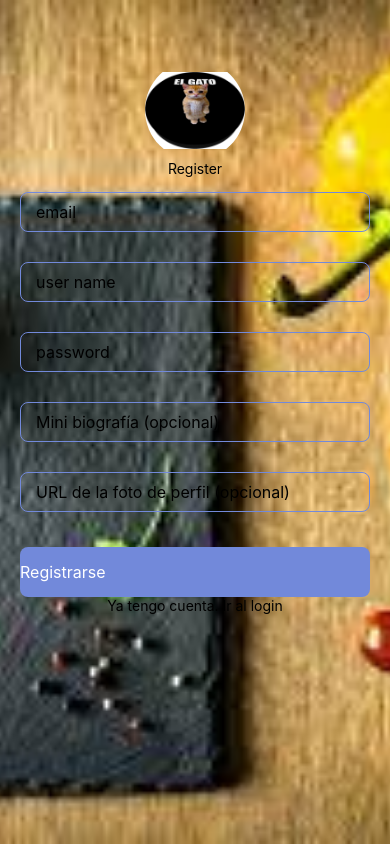
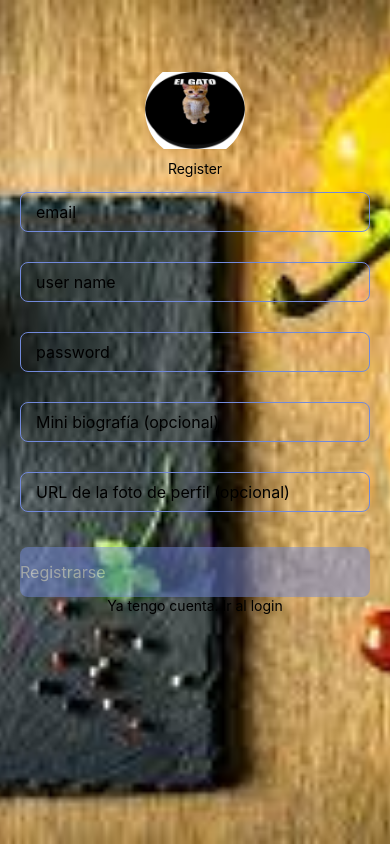
Before and after one commit to Mroccia/Proyecto-React-Native, a React Native app in the folder my-app/: screen /Register in a window 390 px wide. Built offline with nearby package versions, Linux system fonts and the light colour scheme; no server answers.

Commit message:
register

```diff
--- a/my-app/src/screens/Register/Register.js
+++ b/my-app/src/screens/Register/Register.js
@@ -29,10 +29,6 @@ class Register extends Component {
     }
 
     register(email, pass, userName) {
-
-        this.state.email == '' || this.state.password == '' || this.state.userName == '' ?
-        this.setState({error: 'Debe completar el email, el username y la contraseña para enviar este formulario.'})
-        :
 
         auth.createUserWithEmailAndPassword(email, pass)
           .then(response => {
@@ -70,6 +66,9 @@ class Register extends Component {
 
 
     render(){
+
+      const { email, password, userName } = this.state;
+    const ButtonDisabled = !email || !password || !userName;
         return(
             <ImageBackground
             source={require('../../../assets/fondo2.jpg')}
@@ -119,7 +118,11 @@ class Register extends Component {
                     keyboardType='default'
                     value={this.state.profileImage}
                 />
-                <TouchableOpacity style={styles.button} onPress={()=>this.register(this.state.email, this.state.password, this.state.userName)}>
+                   <TouchableOpacity
+                    style={[styles.button, { opacity: ButtonDisabled ? 0.5 : 1 }]}
+                    onPress={() => this.register(email, password, userName)}
+                    disabled={ButtonDisabled}
+                >
                     <Text style={styles.textButton}>Registrarse</Text>
                 </TouchableOpacity>
                 <Text style={{ color: 'red' }}>{this.state.error}</Text>
```
